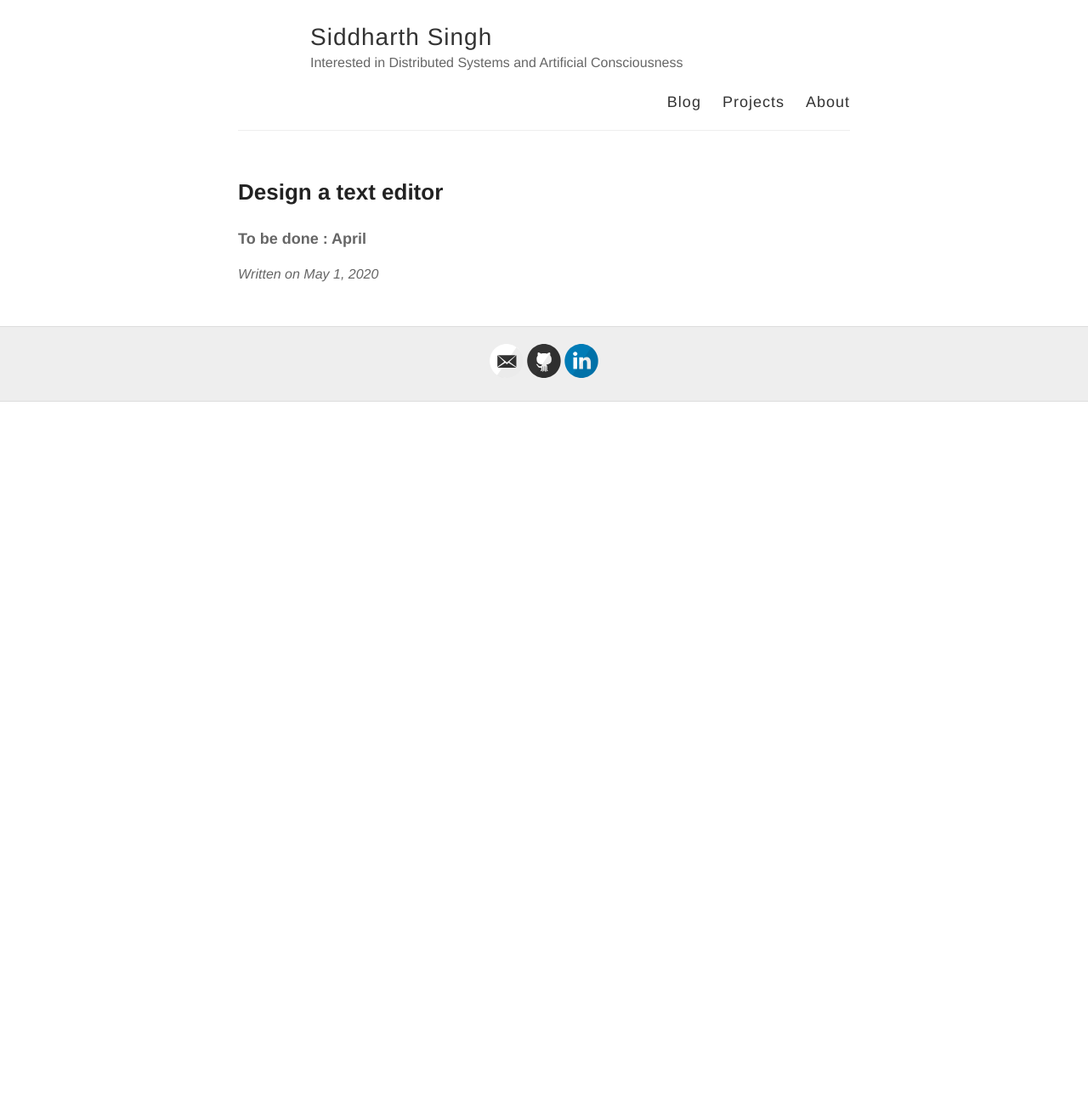
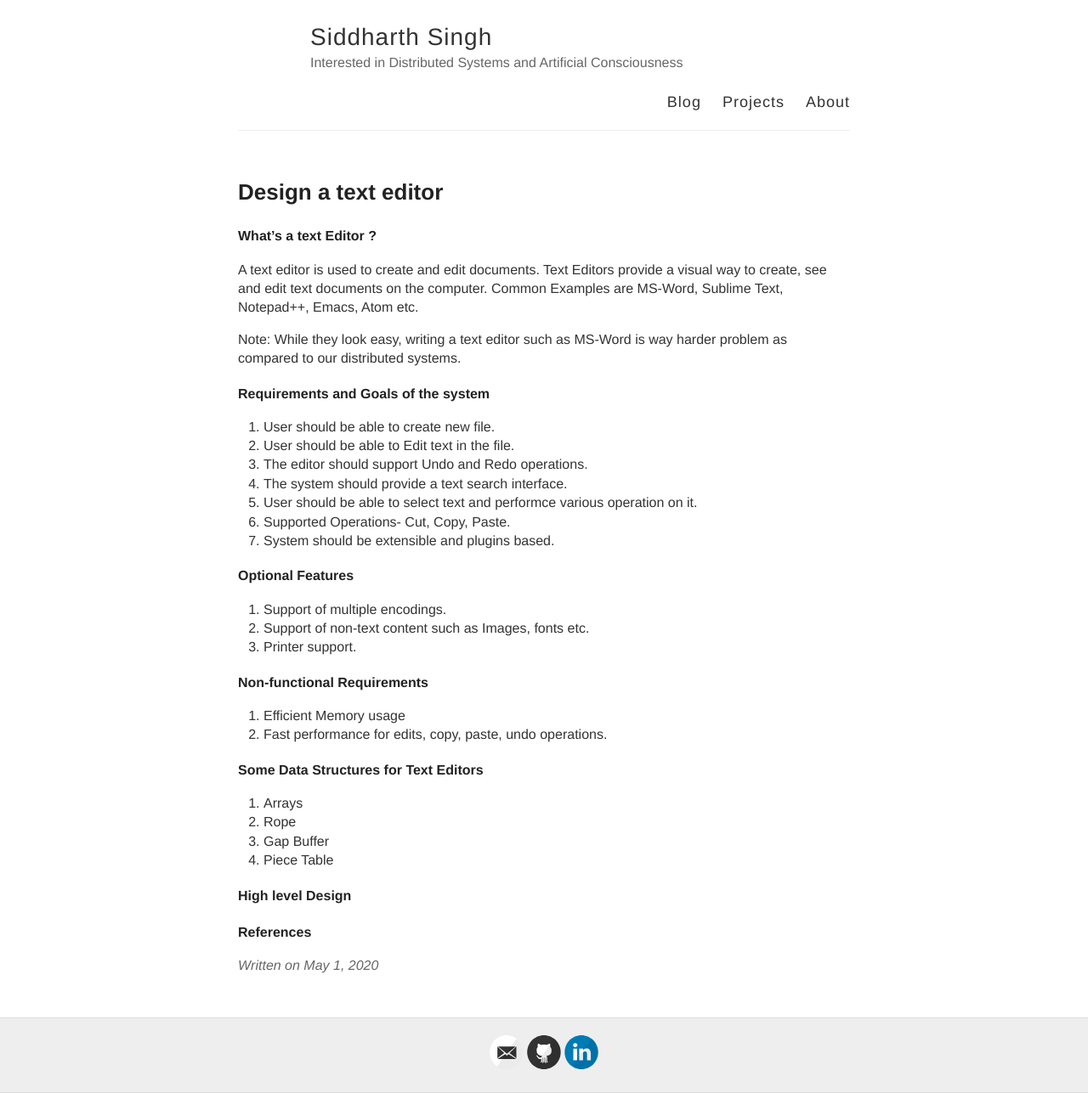
Before and after one commit to siddharthsingh89/siddharthsingh89.github.io, a Jekyll site: the page built from _posts/2020-04-31-text-editor.md, in a window 1280 px wide. Shown: the whole page at 85% size. Built offline with Jekyll 4.4.1, drawn with Linux system fonts in a browser that asks for light colours; comment, search, counter and statistics services are not loaded; before the commit the page ends 900 px from its top, so only the background shows below that.

Commit message:
Update 2020-04-31-text-editor.md

```diff
--- a/_posts/2020-04-31-text-editor.md
+++ b/_posts/2020-04-31-text-editor.md
@@ -4,4 +4,37 @@ title: Design a text editor
 description : text editor, system dev, system design
 ---
 
-#### To be done : April
+##### What's a text Editor ?
+
+A text editor is used to create and edit documents. Text Editors provide a visual way to create, see and edit text documents on the computer. Common Examples are MS-Word, Sublime Text, Notepad++, Emacs, Atom etc.
+
+Note: While they look easy, writing a text editor such as MS-Word is way harder problem as compared to our distributed systems.
+
+##### Requirements and Goals of the system
+1. User should be able to create new file.
+2. User should be able to Edit text in the file.
+3. The editor should support Undo and Redo operations.
+4. The system should provide a text search interface.
+5. User should be able to select text and performce various operation on it.
+6. Supported Operations- Cut, Copy, Paste.
+7. System should be extensible and plugins based.
+
+##### Optional Features
+1. Support of multiple encodings.
+2. Support of non-text content such as Images, fonts etc.
+3. Printer support.
+
+##### Non-functional Requirements
+1. Efficient Memory usage
+2. Fast performance for edits, copy, paste, undo operations.
+
+##### Some Data Structures for Text Editors
+1. Arrays
+2. Rope
+3. Gap Buffer
+4. Piece Table
+
+##### High level Design
+
+
+##### References
```
